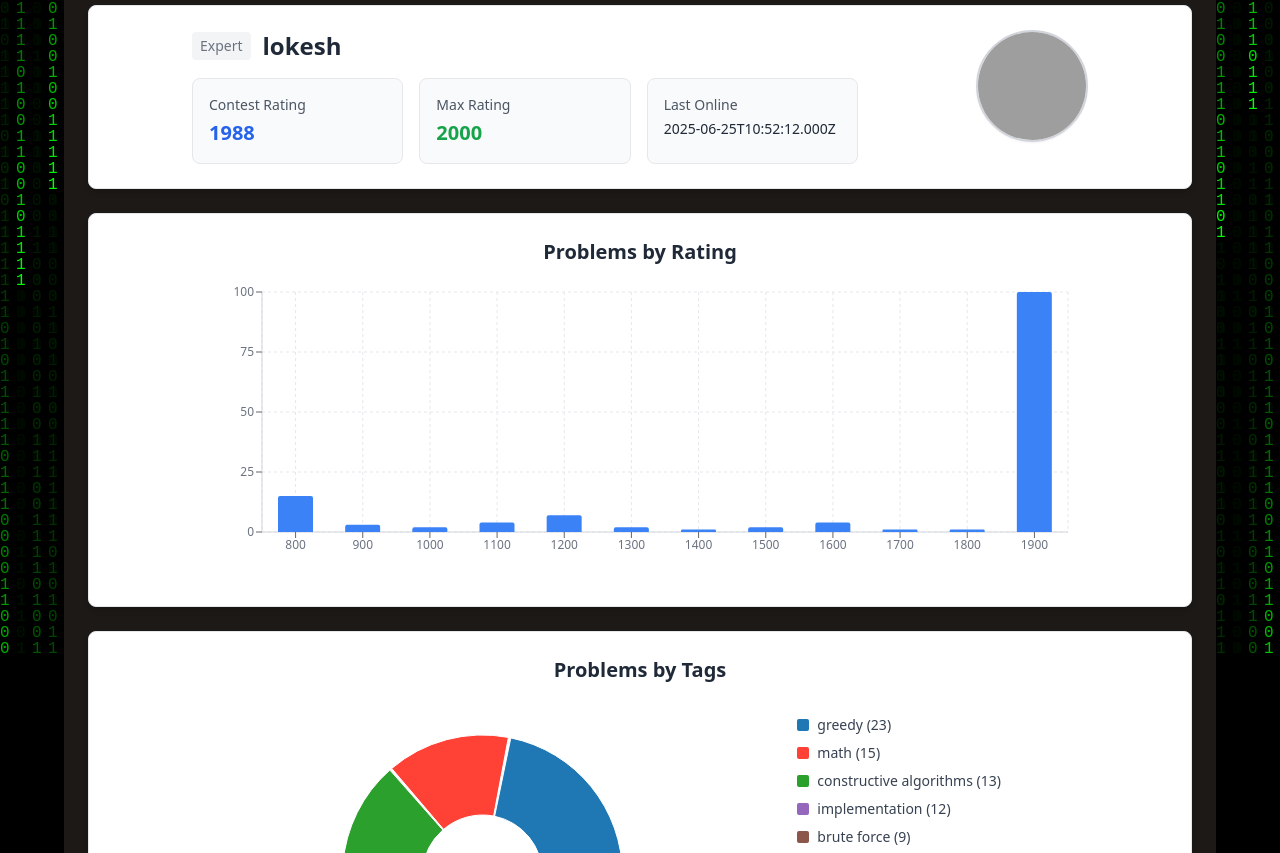
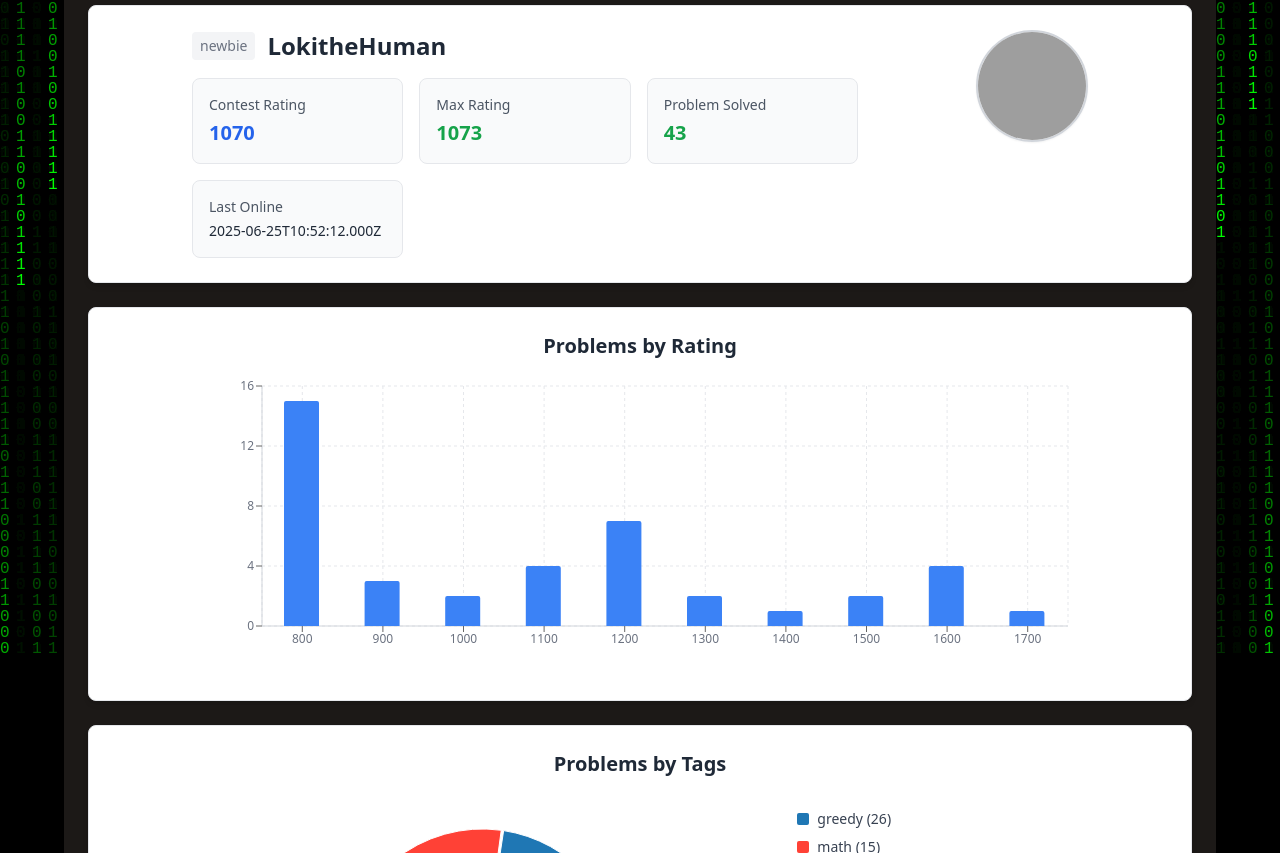
Before and after one commit to Lokeshranjan8/contest-tracker, a React (Vite) app: page /Dashboard in a window 1280 px wide. Shown: the part 147-1000 px from the top of the page. Built offline with nearby package versions, Linux system fonts and the light colour scheme; grey boxes are pictures that could not be loaded.

Commit message:
data pasing to bar,pie jsx seem good in onject form

```diff
--- a/src/components/Authform.jsx
+++ b/src/components/Authform.jsx
@@ -45,7 +45,7 @@ export default function Authform({ onClose, setSuccessMessage , setIsLoggedIn})
 
     return (
         <div className="fixed inset-0 bg-black bg-opacity-40 backdrop-blur-sm flex justify-center items-center z-50">
-            <div className="w-full max-w-md bg-white rounded-xl shadow-lg p-8 relative">
+            <div className="w-full max-w-md bg-stone-900 rounded-xl shadow-lg p-8 relative">
                 <button
                     className="absolute top-4 right-4 text-gray-400 hover:text-gray-600 "
                     onClick={onClose}
@@ -57,14 +57,14 @@ export default function Authform({ onClose, setSuccessMessage , setIsLoggedIn})
 
                 <form method="post" className="space-y-5" onSubmit={handleSubmit}>
                     <div className="flex items-center border border-gray-300 rounded-md px-3 py-2">
-                        <EmailIcon className="text-gray-400 mr-2" />
+                        <EmailIcon className="text-gray-800 mr-2" />
                         <input
                             type="email"
                             name="email"
                             value={email}
                             placeholder={!issignup ? "Enter your registered Email" : "Email"}
                             onChange={(e) => setEmail(e.target.value)}
-                            className="w-full focus:outline-none text-gray-700"
+                            className="w-full focus:outline-none text-stone-900"
                         />
                     </div>
                     <div className="flex items-center border border-gray-300 rounded-md px-3 py-2">
@@ -75,7 +75,7 @@ export default function Authform({ onClose, setSuccessMessage , setIsLoggedIn})
                             value={password}
                             placeholder={!issignup ? "Enter your registered Password" : "Password"}
                             onChange={(e) => setPassword(e.target.value)}
-                            className="w-full focus:outline-none text-gray-700"
+                            className="w-full focus:outline-none text-stone-900"
                         />
                     </div>
                     <button
--- a/src/components/Barrating.jsx
+++ b/src/components/Barrating.jsx
@@ -1,20 +1,11 @@
 import {BarChart,Bar,CartesianGrid,XAxis,YAxis,Tooltip,ResponsiveContainer} from "recharts";
 
-export default function Barrating() {
-  const data = [
-    { name: "800", uv: 15 },
-    { name: "900", uv: 3 },
-    { name: "1000", uv: 2 },
-    { name: "1100", uv: 4 },
-    { name: "1200", uv: 7 },
-    { name: "1300", uv: 2 },
-    { name: "1400", uv: 1 },
-    { name: "1500", uv: 2 },
-    { name: "1600", uv: 4 },
-    { name: "1700", uv: 1 },
-    { name: "1800", uv: 1 },
-    { name: "1900", uv: 100},
-  ];
+export default function Barrating({data}) {
+
+  data = Object.entries(data).map(([rating, count]) =>({
+    name: rating,
+    uv: count,
+  }));
 
   const customTooltip = ({ active, payload, label }) => {
     if (active && payload && payload.length) {
--- a/src/components/Dashboard.jsx
+++ b/src/components/Dashboard.jsx
@@ -52,34 +52,23 @@ export default function Dashboard() {
     return (
         <main className="flex-1 px-4">
             <div className="max-w-6xl bg-stone-900 rounded-lg shadow-md mt-6 mb-6 mx-auto p-6">
-                {/* {Profiledata.map((x) => (
-                    <UserSec
-                        handle={x.handle}
-                        rating={x.rating}
-                        max_rating={x.max_rating}
-                        avatar={x.avatar}
-                        rank={x.rank}
-                        last_online={x.last_online}
-                    />
-                ))}; */}
                 <UserSec
-                    handle="lokesh"
-                    rating="1988"
-                    max_rating="2000"
-                    avatar="https://userpic.codeforces.org/no-title.jpg"
-                    rank="Expert"
-                    last_online="2025-06-25T10:52:12.000Z"
+                    handle={Profile.profile.handle}
+                    rating={Profile.profile.rating}
+                    max_rating={Profile.profile.max_rating}
+                    avatar={Profile.profile.avatar}
+                    rank={Profile.profile.rank}
+                    problemsolved={Profile.problemsolved}
+                    last_online={Profile.profile.last_online}
                 />
-                <Barrating/>
-                <Piechart />
-
+                <Barrating
+                    data={Profile.rating}
+                />
+                <Piechart
+                    data={Profile.topics}
+                />
 
             </div>
-
         </main>
     )
-
-
-
-
 }
--- a/src/components/Navbar.jsx
+++ b/src/components/Navbar.jsx
@@ -14,6 +14,14 @@ export default function Header() {
             setIsLoggedIn(1);
         }
     }, []);
+
+    const handleLogout = () => {
+        localStorage.removeItem("authToken");
+        localStorage.removeItem("userEmail");
+        setIsLoggedIn(0);
+        setSuccessMessage("Logged out successfully!");
+        setTimeout(() => setSuccessMessage(""), 3000);
+    };
 
 
     return (
@@ -72,6 +80,7 @@ export default function Header() {
                                 </button>
                             </li>
                         ) : (
+                            <>
                                 <li>
                                     <Link
                                         to="/reg-form"
@@ -83,6 +92,18 @@ export default function Header() {
                                         </span>
                                     </Link>
                                 </li>
+                                <li>
+                                    <button
+                                        onClick={handleLogout}
+                                        className="relative group text-transparent bg-clip-text bg-gradient-to-r from-red-400 via-red-500 to-red-600 hover:from-red-300 hover:via-red-400 hover:to-red-500 transition-all duration-300"
+                                    >
+                                        <span className="relative">
+                                            Logout
+                                            <span className="absolute -bottom-1 left-0 w-full h-0.5 bg-gradient-to-r from-red-400 to-red-600 scale-x-0 group-hover:scale-x-100 transition-transform duration-300 rounded-full"></span>
+                                        </span>
+                                    </button>
+                                </li>
+                            </>
                         )}
                     </ul>
 
--- a/src/components/Piechart.jsx
+++ b/src/components/Piechart.jsx
@@ -1,24 +1,11 @@
 import {PieChart,Pie,Cell,Tooltip,Legend,ResponsiveContainer} from "recharts";
 
-export default function Piechart() {
-    const data = [
-        { name: 'greedy', value: 23 },
-        { name: 'math', value: 15 },
-        { name: 'constructive algorithms', value: 13 },
-        { name: 'implementation', value: 12 },
-        { name: 'brute force', value: 9 },
-        { name: 'sortings', value: 5 },
-        { name: 'binary search', value: 4 },
-        { name: 'two pointers', value: 4 },
-        { name: 'strings', value: 3 },
-        { name: 'dp', value: 3 },
-        { name: 'number theory', value: 3 },
-        { name: 'bitmasks', value: 2 },
-        { name: 'data structures', value: 2 },
-        { name: 'graphs', value: 1 },
-        { name: 'probabilities', value: 1 },
-        { name: 'interactive', value: 1 }
-    ];
+export default function Piechart({data}) {
+
+    data = Object.entries(data).map(([name, count]) =>({
+        name: name,
+        value: count
+    }));
 
     const COLORS = [
         '#1f77b4','#ff4136','#2ca02c', '#9467bd', '#8c564b',
--- a/src/components/UserSec.jsx
+++ b/src/components/UserSec.jsx
@@ -1,4 +1,4 @@
-export default function UserSec({handle,rating,max_rating,avatar,rank,last_online}) {
+export default function UserSec({handle,rating,max_rating,avatar,rank,problemsolved,last_online}) {
     return (
         <div className="bg-white rounded-lg shadow-md border border-gray-200 p-6 mt-6">
             <div className="max-w-4xl mx-auto">
@@ -24,6 +24,11 @@ export default function UserSec({handle,rating,max_rating,avatar,rank,last_onlin
                             </div>
 
                             <div className="bg-gray-50 rounded-lg p-4 border border-gray-200">
+                                <div className="text-sm text-gray-600 mb-1">Problem Solved</div>
+                                <div className="text-xl font-bold text-green-600">{problemsolved}</div>
+                            </div>
+
+                            <div className="bg-gray-50 rounded-lg p-4 border border-gray-200">
                                 <div className="text-sm text-gray-600 mb-1">Last Online</div>
                                 <div className="text-sm font-medium text-gray-800">{last_online}</div>
                             </div>
```
Lines whose indentation alone changed are shown as unchanged.
